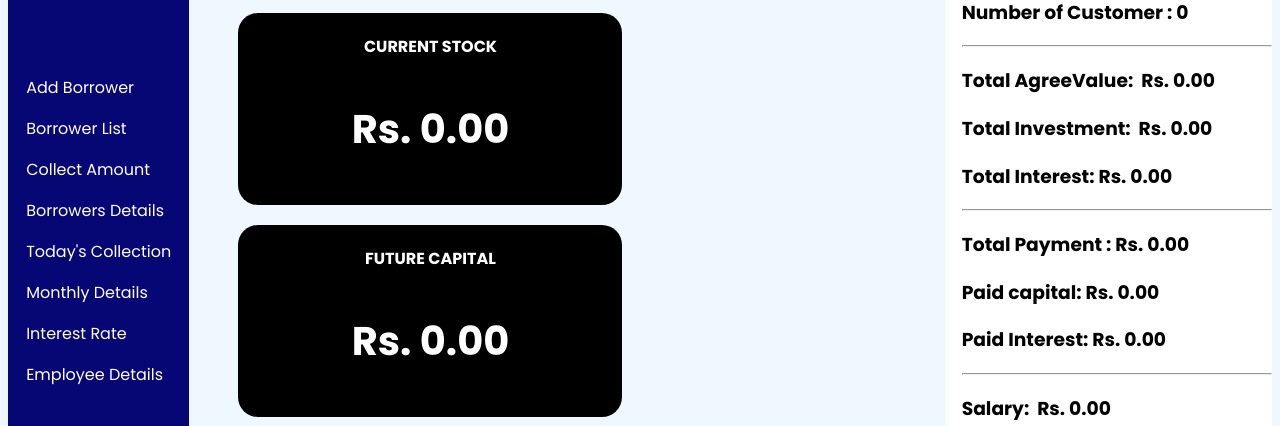
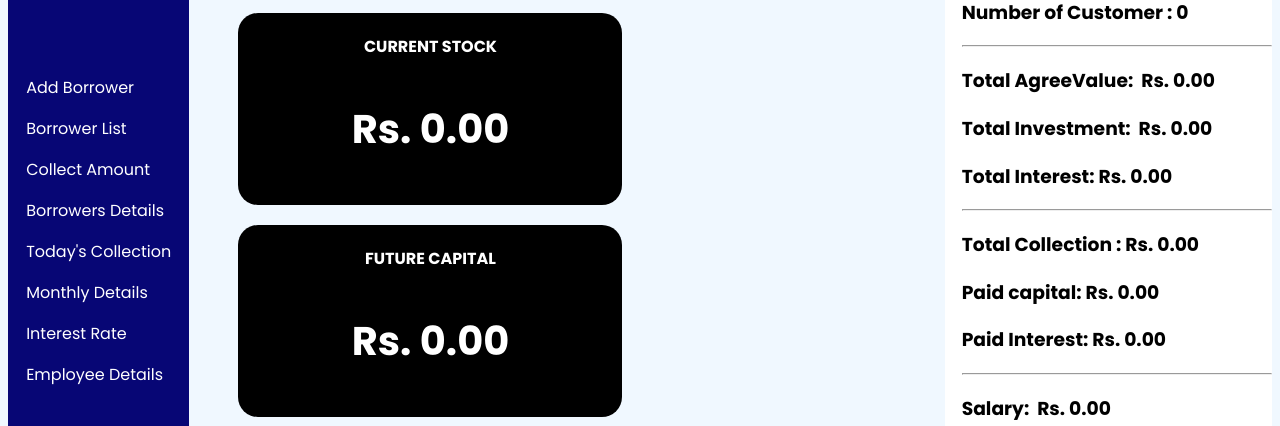
Before and after one commit to wathsaladmpgj/interest-money-site, a PHP site: page /home.php in a window 1280 px wide. Shown: the part 138-564 px from the top of the page. Run offline with PHP 8.4, Linux system fonts and the light colour scheme; data that the repository does not hold is empty.

Commit message:
add link

```diff
--- a/home.php
+++ b/home.php
@@ -263,7 +263,7 @@ while($emp = $result_employee->fetch_assoc()){
                     <li><a href="./collect_amount.php">Collect Amount</a></li>
                     <li><a href="./all_borrowers_details.php">Borrowers Details</a></li>
                     <li><a href="./todaycollection.php">Today's Collection</a></li>
-                    <li><a href="./monthly_details.php">Monthly Details</a></li>
+                    <li><a href="./monthly_interest.php">Monthly Details</a></li>
                     <li><a href="./interest_rate.php">Interest Rate</a></li>
                     <li><a href="./employee.php">Employee Details</a></li>
                 </ul>
@@ -304,7 +304,7 @@ while($emp = $result_employee->fetch_assoc()){
             <h3>Total Investment:&nbsp; Rs. <?php echo number_format($allInvest, 2); ?></h3>
             <h3>Total Interest: Rs. <?php echo number_format($totalAgreValu-$allInvest, 2); ?></h3>
             <hr>
-            <h3>Total Payment&nbsp;: Rs. <?php echo number_format($all_paid, 2); ?></h3>
+            <h3>Total Collection&nbsp;: Rs. <?php echo number_format($all_paid, 2); ?></h3>
             <h3>Paid capital: Rs. <?php echo number_format($all_paid-$dyInterest, 2); ?></h3>
             <h3>Paid Interest: Rs. <?php echo number_format($dyInterest, 2); ?></h3>
             <hr>
```
